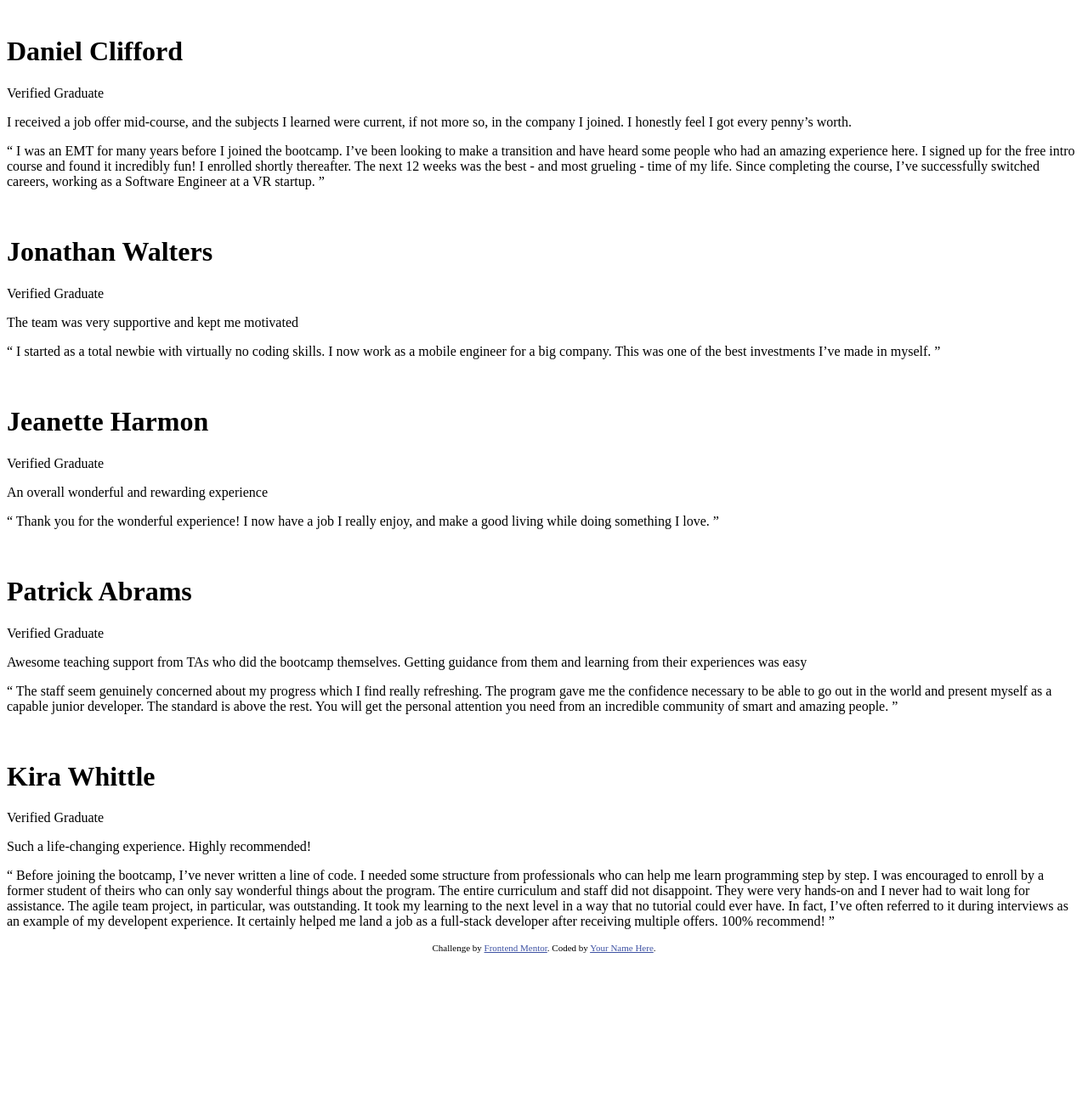
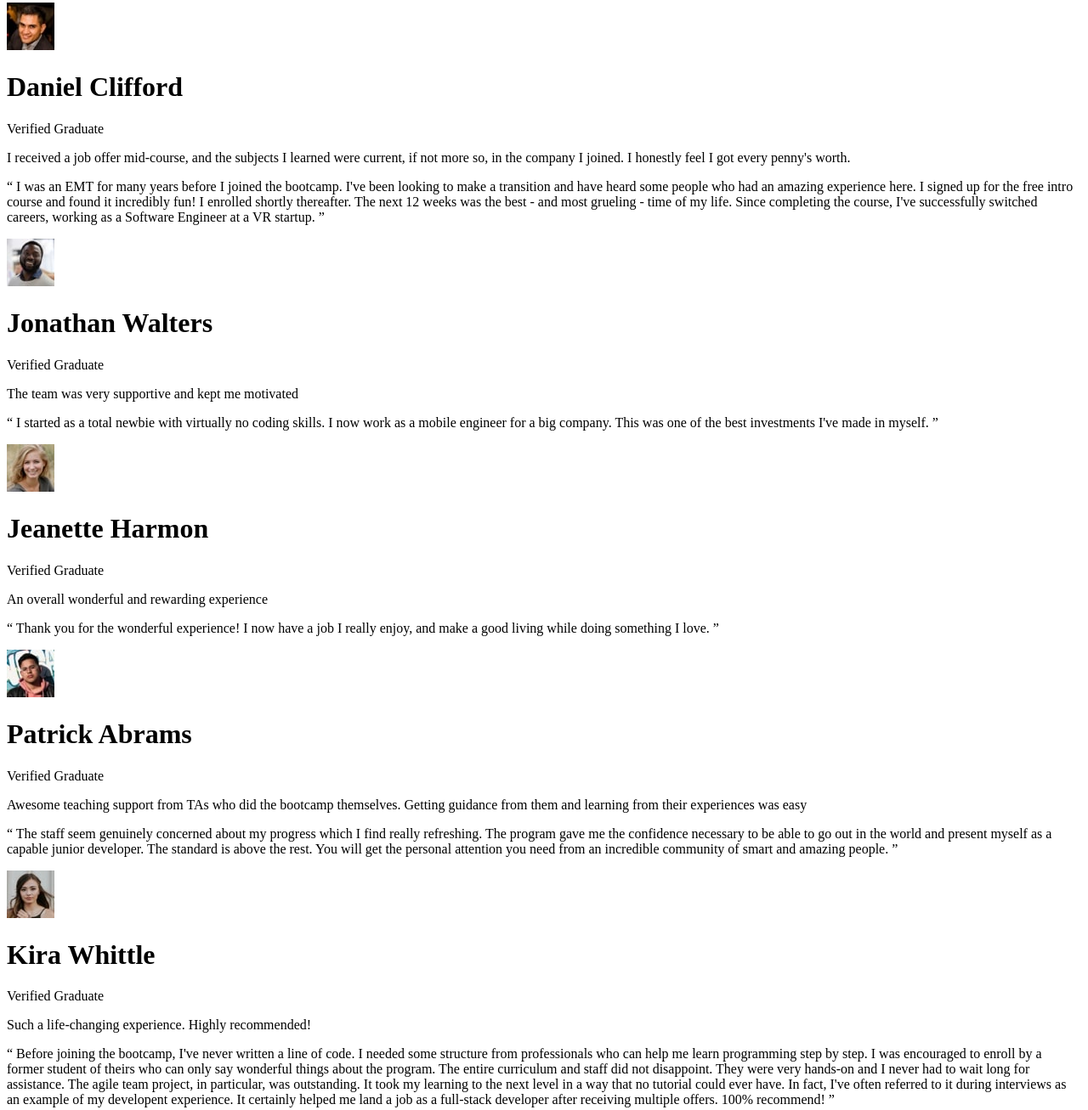
Before and after one commit to JakubSedlacik/GridSection, a plain HTML site: page index.html in a window 1280 px wide. Shown: the part 5-1312 px from the top of the page at 85% size. Before the commit the page ends 1135 px from the top, so only its background shows below. Drawn offline with Linux system fonts and the light colour scheme.

Commit message:
Přidány třídy, odstraněny readme.

```diff
--- a/index.html
+++ b/index.html
@@ -26,68 +26,88 @@
     </style>
   </head>
   <body>
-    <div>
-      <div class="card">
-        <div>
-          <img src="" alt="" />
-          <h1>Daniel Clifford</h1>
-          <span>Verified Graduate</span>
+    <div class="main-card">
+      <div class="little-card">
+        <div class="grad-info">
+          <img
+            src="images/image-daniel.jpg"
+            alt="Daniels portrait"
+            class="grad-img"
+          />
+          <h1 class="grad-name">Daniel Clifford</h1>
+          <span class="grad-verif">Verified Graduate</span>
         </div>
-        <p>
+        <p class="grad-text-main">
           I received a job offer mid-course, and the subjects I learned were
           current, if not more so, in the company I joined. I honestly feel I
-          got every penny’s worth.
+          got every penny's worth.
         </p>
-        <p>
-          “ I was an EMT for many years before I joined the bootcamp. I’ve been
+        <p class="grad-text-full">
+          “ I was an EMT for many years before I joined the bootcamp. I've been
           looking to make a transition and have heard some people who had an
           amazing experience here. I signed up for the free intro course and
           found it incredibly fun! I enrolled shortly thereafter. The next 12
           weeks was the best - and most grueling - time of my life. Since
-          completing the course, I’ve successfully switched careers, working as
+          completing the course, I've successfully switched careers, working as
           a Software Engineer at a VR startup. ”
         </p>
       </div>
 
-      <div>
-        <div>
-          <img src="" alt="" />
-          <h1>Jonathan Walters</h1>
-          <span>Verified Graduate</span>
+      <div class="little-card">
+        <div class="grad-info">
+          <img
+            src="images/image-jonathan.jpg"
+            alt="Jonathans portrait"
+            class="grad-img"
+          />
+          <h1 class="grad-name">Jonathan Walters</h1>
+          <span class="grad-verif">Verified Graduate</span>
         </div>
-        <p>The team was very supportive and kept me motivated</p>
-        <p>
+        <p class="grad-text-main">
+          The team was very supportive and kept me motivated
+        </p>
+        <p class="grad-text-full">
           “ I started as a total newbie with virtually no coding skills. I now
           work as a mobile engineer for a big company. This was one of the best
-          investments I’ve made in myself. ”
+          investments I've made in myself. ”
         </p>
       </div>
 
-      <div>
-        <div>
-          <img src="" alt="" />
-          <h1>Jeanette Harmon</h1>
-          <span>Verified Graduate</span>
+      <div class="little-card">
+        <div class="grad-info">
+          <img
+            src="images/image-jeanette.jpg"
+            alt="Jeanettes portrait"
+            class="grad-img"
+          />
+          <h1 class="grad-name">Jeanette Harmon</h1>
+          <span class="grad-verif">Verified Graduate</span>
         </div>
-        <p>An overall wonderful and rewarding experience</p>
-        <p>
+        <p class="grad-text-main">
+          An overall wonderful and rewarding experience
+        </p>
+        <p class="grad-text-full">
           “ Thank you for the wonderful experience! I now have a job I really
           enjoy, and make a good living while doing something I love. ”
         </p>
       </div>
 
-      <div>
-        <div>
-          <img src="" alt="" />
-          <h1>Patrick Abrams</h1>
-          <span>Verified Graduate</span>
+      <div class="little-card">
+        <div class="grad-info">
+          <img
+            src="images/image-patrick.jpg"
+            alt="Patricks portrait"
+            class="grad-img"
+          />
+          <h1 class="grad-name">Patrick Abrams</h1>
+          <span class="grad-verif">Verified Graduate</span>
         </div>
-        <p>
+        <p class="grad-text-main">
           Awesome teaching support from TAs who did the bootcamp themselves.
           Getting guidance from them and learning from their experiences was
           easy
         </p>
-        <p>
+        <p class="grad-text-full">
           “ The staff seem genuinely concerned about my progress which I find
           really refreshing. The program gave me the confidence necessary to be
           able to go out in the world and present myself as a capable junior
@@ -97,22 +117,28 @@
         </p>
       </div>
 
-      <div>
-        <div>
-          <img src="" alt="" />
-          <h1>Kira Whittle</h1>
-          <span>Verified Graduate</span>
+      <div class="little-card">
+        <div class="grad-info">
+          <img
+            src="images/image-kira.jpg"
+            alt="Kiras portrait"
+            class="grad-img"
+          />
+          <h1 class="grad-name">Kira Whittle</h1>
+          <span class="grad-verif">Verified Graduate</span>
         </div>
-        <p>Such a life-changing experience. Highly recommended!</p>
-        <p>
-          “ Before joining the bootcamp, I’ve never written a line of code. I
+        <p class="grad-text-main">
+          Such a life-changing experience. Highly recommended!
+        </p>
+        <p class="grad-text-full">
+          “ Before joining the bootcamp, I've never written a line of code. I
           needed some structure from professionals who can help me learn
           programming step by step. I was encouraged to enroll by a former
           student of theirs who can only say wonderful things about the program.
           The entire curriculum and staff did not disappoint. They were very
           hands-on and I never had to wait long for assistance. The agile team
           project, in particular, was outstanding. It took my learning to the
-          next level in a way that no tutorial could ever have. In fact, I’ve
+          next level in a way that no tutorial could ever have. In fact, I've
           often referred to it during interviews as an example of my developent
           experience. It certainly helped me land a job as a full-stack
           developer after receiving multiple offers. 100% recommend! ”
```
Also changed, not shown: 3 other files.
